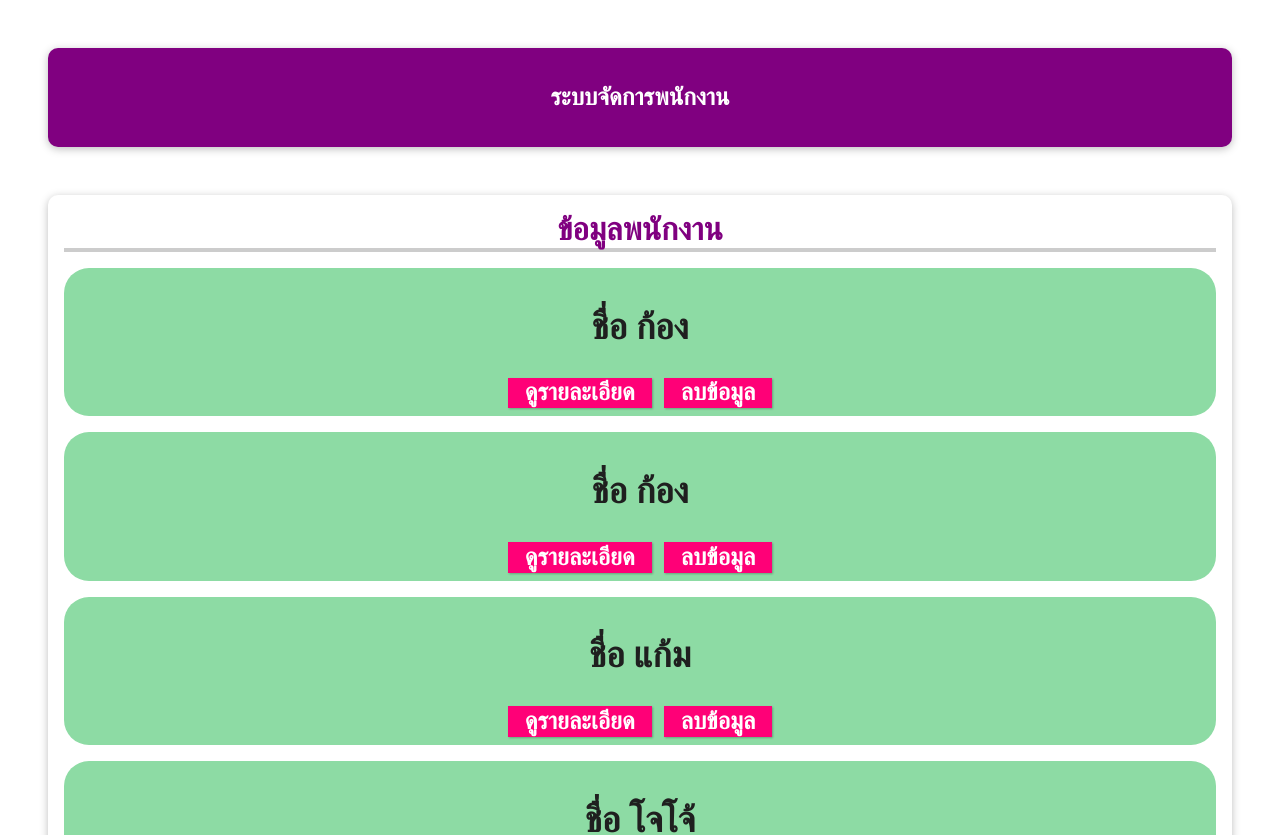
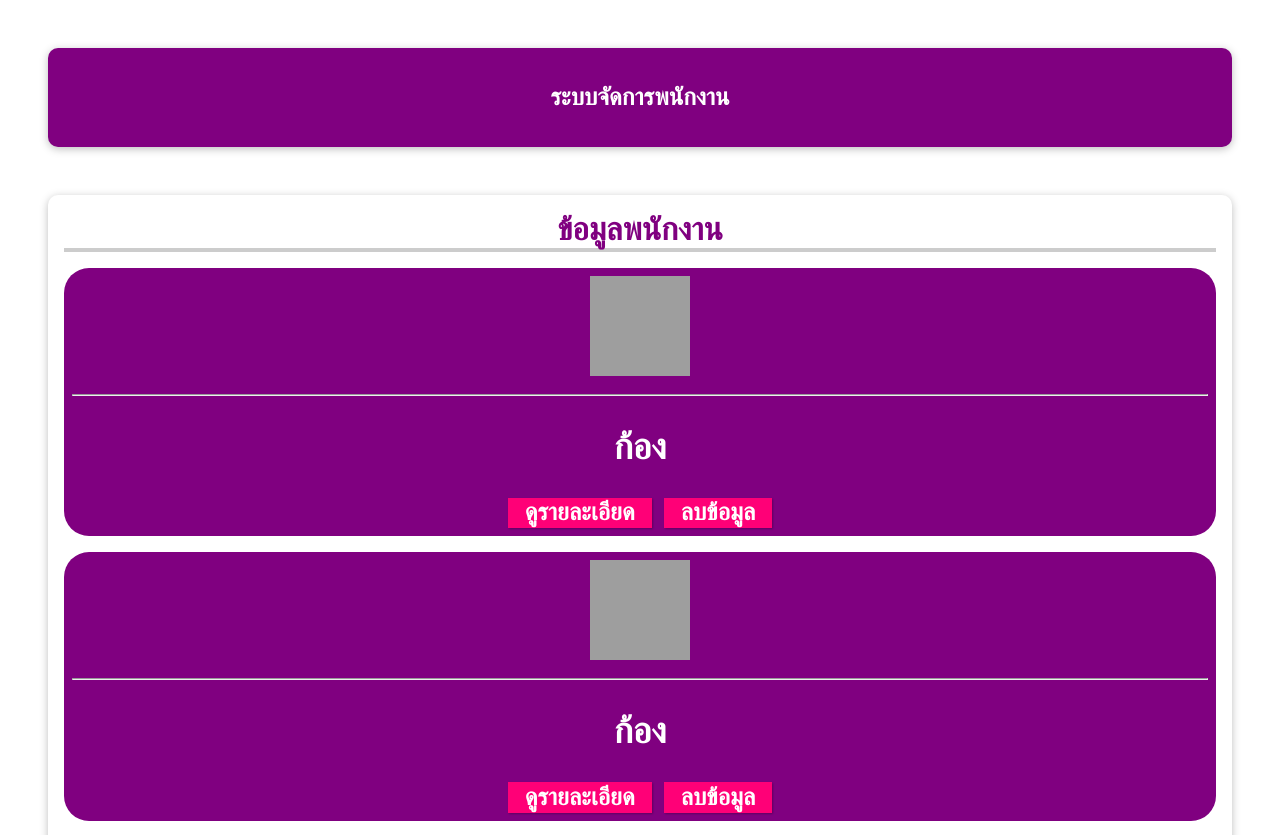
Before and after one commit to sanyachokedee/kongRukSiam_Vue3_demo2, a Vue app: page / in a window 1280 px wide. Shown: the top 835 px of the page. Built offline with nearby package versions, Linux system fonts and the light colour scheme; grey boxes are pictures that could not be loaded.

Commit message:
card-slot

```diff
--- /dev/null
+++ b/src/components/Card.vue
@@ -0,0 +1,32 @@
+<template>
+    <li>
+            <img src="https://cdn-icons-png.flaticon.com/512/3177/3177440.png" alt="">
+            <hr/>
+            <slot name="card-header"></slot>
+            <slot name="card-button"></slot>
+            <slot name="card-content"></slot>
+    </li>
+
+
+</template>
+<script>
+
+export default {
+    name: "Card",
+}
+</script>
+<style scoped>
+    li{
+    margin:1rem 0;
+    font-size: 1.5rem;
+    font-weight: bold;
+    background: purple;
+    padding: 0.5rem;
+    color: white;
+    border-radius: 25px;
+}
+img{
+    width: 100px;
+    height: 100px;
+}
+</style>
--- a/src/components/ListData.vue
+++ b/src/components/ListData.vue
@@ -1,21 +1,21 @@
 <template>
-    <div>
-        <ul>
-            <Person v-for="( item ) in employees" :key="item.id" :name="item.name" :id="item.id" :salary="item.salary"
+    <ul>
+            <Person v-for="item  in employees" :key="item.id" :name="item.name" :id="item.id" :salary="item.salary"
                 :department="item.department" :isVisible="item.isVisible" @show="toggleVisible"
                 @deleteEmployee_pr = "removeEmployee"
             />
         </ul>
 
-    </div>
 </template>
 <script>
+
 import Person from './Person.vue'
 
 export default {
     name: "ListData",
     components: {
-        Person
+        Person,
+
     },
 
     data() {
@@ -32,7 +32,7 @@ export default {
     },
     methods: {
         toggleVisible(id) {
-            console.log("Child Id: " + id)
+            // console.log("Child Id: " + id)
             this.employees = this.employees.map((item) => {
                 if (item.id === id) {
                     return {...item,isVisible:!item.isVisible}
@@ -41,7 +41,10 @@ export default {
             })
         },
         removeEmployee(id) {
-            console.log("ListData_pr :"+id)
+            // console.log("ListData_pr :" + id)
+            this.employees = this.employees.filter(item => {
+                return item.id !== id
+            })
         }
     }
 
--- a/src/components/Person.vue
+++ b/src/components/Person.vue
@@ -1,73 +1,81 @@
 <template>
-    <li>
-        <h1>ชื่อ {{name}}</h1>
+  <Card>
+    <template v-slot:card-header>
+      <h1>{{ name }}</h1>
+    </template>
+    <template v-slot:card-button>
       <button @click="showDescription(id)">ดูรายละเอียด</button>&nbsp;
-        <button @click="D=deleteEmployee(id)">ลบข้อมูล</button>
+      <button @click="deleteEmployee(id)">ลบข้อมูล</button>
+    </template>
+    <template v-slot:card-content>
+      <transition name="fade">
         <div v-show="isVisible">
-            <p>เงินเดือน {{salary}} บาท , ตำแหน่งงาน : {{department}}</p>
+          <p>เงินเดือน {{ salary }} บาท , ตำแหน่งงาน : {{ department }}</p>
         </div>
-
-    </li>
+      </transition>
+    </template>
+  </Card>
 </template>
 <script>
+import Card from "./Card.vue";
+
 export default {
   name: "Person",
+  components: {
+    Card,
+  },
+
   data() {
     return {
-            message: "ข้อมูลพนักงาน"
-        }
+      message: "ข้อมูลพนักงาน",
+    };
   },
   props: {
     id: {
-            type:Number
+      type: Number,
     },
     name: {
       type: String,
-            require:true
+      require: true,
     },
     salary: {
       type: Number,
-            default: 100
-
+      default: 100,
     },
     department: {
       type: String,
-            required:true
+      required: true,
     },
     isVisible: {
-            type:Boolean
-        }
+      type: Boolean,
+    },
   },
   methods: {
     showDescription(id) {
       // console.log("show1 : " + id)
-            this.$emit("show",id)
+      this.$emit("show", id);
     },
     deleteEmployee(id) {
-            console.log("delete :" + id)
-            this.$emit("deleteEmployee_pr",id)
-        }
-    }
-}
+      console.log("delete :" + id);
+      this.$emit("deleteEmployee_pr", id);
+    },
+  },
+};
 </script>
 <style scoped>
-li{
-    margin:1rem 0;
-    font-size: 1.5rem;
-    font-weight: bold;
-    background: #8ddba4;
-    padding: 0.5rem;
-    color: #1f1f1f;
-    border-radius: 25px;
-}
-button{
+button {
   font: inherit;
-    cursor:pointer;
+  cursor: pointer;
   border: 1px solid #ff0077;
-    background:#ff0077;
+  background: #ff0077;
   color: white;
   padding: 0.05rem 1rem;
-    box-shadow: 1px 1px 2px rgba(0,0,0,0.26);
-
+  box-shadow: 1px 1px 2px rgba(0, 0, 0, 0.26);
+}
+.fade-enter-from {
+  opacity: 0;
+}
+.fade-enter-active {
+  transition: all 0.5s linear;
 }
 </style>
```
Lines whose indentation alone changed are shown as unchanged.
